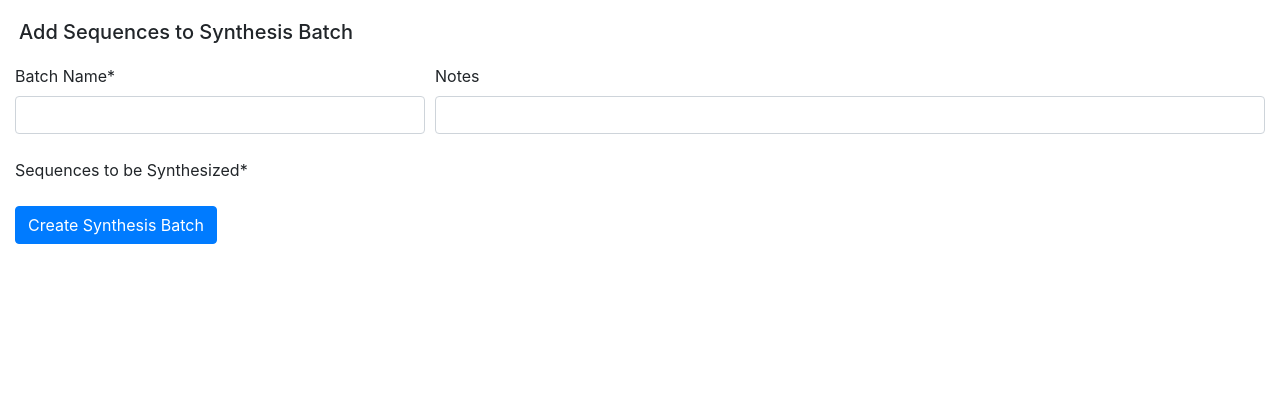
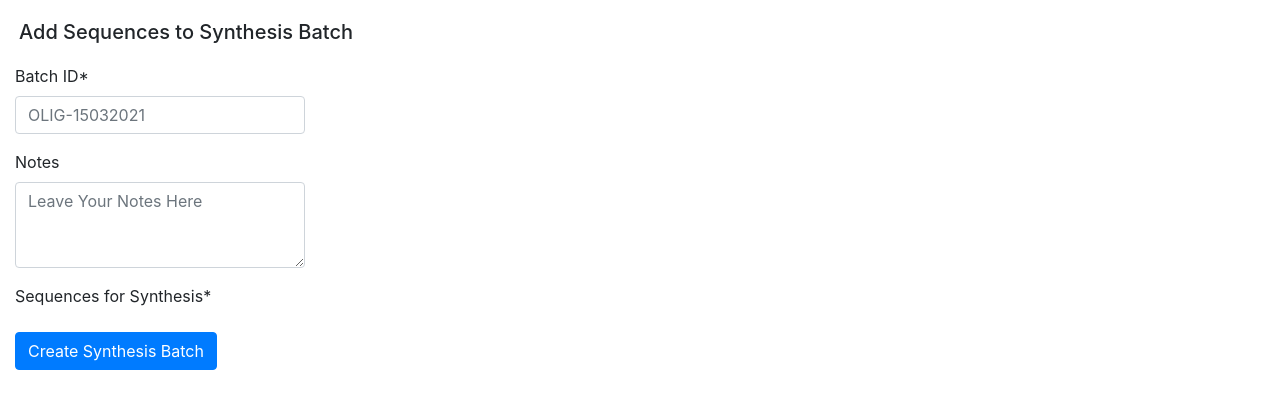
Before and after one commit to nkvamaks/oligoshell, a Django app: page /batch_add/ in a window 1280 px wide. Shown: the part 130-539 px from the top of the page. Run offline with Django 3.2, Linux system fonts and the light colour scheme; the visitor is signed in with stand-in values (Sample User, id 1); data that the repository does not hold is empty; some libraries are stand-ins or nearby versions.

Commit message:
Add nice look to some pages

```diff
--- a/oligoshell/forms.py
+++ b/oligoshell/forms.py
@@ -48,27 +48,17 @@ class OrderForm(forms.ModelForm):
     class Meta:
         model = models.Order
         fields = 'customer', 'email', 'comments'
-
-    def __init__(self, *args, **kwargs):
-        super().__init__(*args, **kwargs)
-        for myField in self.fields:
-            self.fields[myField].widget.attrs['class'] = 'form-control'
-        self.helper = FormHelper()
-        self.helper.layout = Layout(
-            Row(
-                Column('customer', css_class='form-group col-md-6 mb-2'),
-                Column('email', css_class='form-group col-md-6 mb-2'),
-                css_class='form-row'
-            ),
-            'comments',
-            Submit('submit', 'Create a new Order')
-        )
+        widgets = {'customer': forms.TextInput(attrs={'placeholder': 'John Smith'}),
+                   'email': forms.EmailInput(attrs={'placeholder': 'John.Smith@fbi.com'}),
+                   'comments': forms.Textarea(attrs={'placeholder': 'Leave Your Comments Here', 'rows': 3}), }
 
 
 class BatchForm(forms.ModelForm):
     class Meta:
         model = models.Batch
         fields = ('title', 'sequences2synthesis', 'notes')
+        widgets = {'title': forms.TextInput(attrs={'placeholder': 'OLIG-15032021'}),
+                   'notes': forms.Textarea(attrs={'placeholder': 'Leave Your Notes Here', 'rows': 3}), }
 
     def __init__(self, *args, **kwargs):
         super().__init__(*args, **kwargs)
@@ -76,16 +66,6 @@ class BatchForm(forms.ModelForm):
             self.fields[myField].widget.attrs['class'] = 'form-control'
         self.fields['sequences2synthesis'].widget = forms.widgets.CheckboxSelectMultiple()
         self.fields['sequences2synthesis'].queryset = models.Sequence.objects.filter(synthesized=False)
-        self.helper = FormHelper()
-        self.helper.layout = Layout(
-            Row(
-                Column('title', css_class='form-group col-md-4 mb-2'),
-                Column('notes', css_class='form-group col-md-8 mb-2'),
-                css_class='form-row'
-            ),
-            'sequences2synthesis',
-            Submit('submit', 'Create Synthesis Batch')
-            )
 
 
 class PurificationForm(forms.ModelForm):
--- a/oligoshell/models.py
+++ b/oligoshell/models.py
@@ -11,7 +11,8 @@ from . import utils
 
 class Order(models.Model):
     customer = models.CharField(verbose_name='Customer Name',
-                                max_length=50)
+                                max_length=50,
+                                )
     comments = models.CharField(max_length=300,
                                 blank=True,
                                 null=True,
@@ -76,7 +77,7 @@ class Sequence(models.Model):
                                 validators=[validators.validate_sequence_regex,
                                             validators.validate_modifications])
 
-    scale = models.CharField(verbose_name='Synthesis Scale',
+    scale = models.CharField(verbose_name='Scale',
                              max_length=20,
                              choices=SCALES_CHOICES,
                              default=MIN_SCALE
@@ -142,10 +143,10 @@ class Profile(models.Model):
 
 
 class Batch(models.Model):
-    title = models.CharField(verbose_name='Batch Name', max_length=200)
+    title = models.CharField(verbose_name='Batch ID', max_length=200)
     created = models.DateTimeField(verbose_name='Batch Created', auto_now_add=True)
     sequences2synthesis = models.ManyToManyField(Sequence,
-                                                 verbose_name='Sequences to be Synthesized',
+                                                 verbose_name='Sequences for Synthesis',
                                                  related_name='batches')
     notes = models.CharField(max_length=300, verbose_name='Notes', blank=True, null=True)
 
--- a/oligoshell/templates/layout/basic.html
+++ b/oligoshell/templates/layout/basic.html
@@ -33,11 +33,11 @@
             <li class="nav-item dropdown">
                  <a class="navbar-brand nav-link dropdown-toggle" data-toggle="dropdown" href="#" role="button" aria-haspopup="true" aria-expanded="false">Create</a>
                  <div class="dropdown-menu">
-                   <a class="dropdown-item" href="{% url 'oligoshell:order_create' %}">Create a new Order</a>
-                   <a class="dropdown-item" href="{% url 'oligoshell:sequence_create' %}">Add a new Sequence to Order</a>
+                   <a class="dropdown-item" href="{% url 'oligoshell:order_create' %}">Create New Order</a>
+                   <a class="dropdown-item" href="{% url 'oligoshell:sequence_create' %}">Add Sequence to Existing Order</a>
                      <div class="dropdown-divider"></div>
-                   <a class="dropdown-item" href="{% url 'oligoshell:batch_create' %}">Add Sequences to Synthesis Batch</a>
-                   <a class="dropdown-item" href="{% url 'oligoshell:purification_create' %}">Add a new Purification</a>
+                   <a class="dropdown-item" href="{% url 'oligoshell:batch_create' %}">Create New Synthesis Batch</a>
+                   <a class="dropdown-item" href="{% url 'oligoshell:purification_create' %}">Create New Purification Batch</a>
                  </div>
             </li>
 
--- a/oligoshell/templates/oligoshell/batch_create.html
+++ b/oligoshell/templates/oligoshell/batch_create.html
@@ -9,7 +9,26 @@
         <h5 class="p-1 mb-1 mt-3 mb-3">Add Sequences to Synthesis Batch</h5>
             <form method="post">
                 {% csrf_token %}
-                {% crispy form %}
+                <div class="row">
+                    <div class="col-md-3">
+                       {{ form.title|as_crispy_field }}
+                    </div>
+                </div>
+                <div class="row">
+                    <div class="col-md-3">
+                       {{ form.notes|as_crispy_field }}
+                    </div>
+                </div>
+                <div class="row">
+                    <div class="col-md-3">
+                       {{ form.sequences2synthesis|as_crispy_field }}
+                    </div>
+                </div>
+
+                <input type="submit" class="btn btn-primary submit" value="Create Synthesis Batch"/>
+
             </form>
       </div>
+
+
 {% endblock %}
```
Also changed, not shown: oligoshell/templates/oligoshell/order_create.html (+17 -9 lines), oligoshell/templates/oligoshell/purification_create.html (+15 -1 lines).
